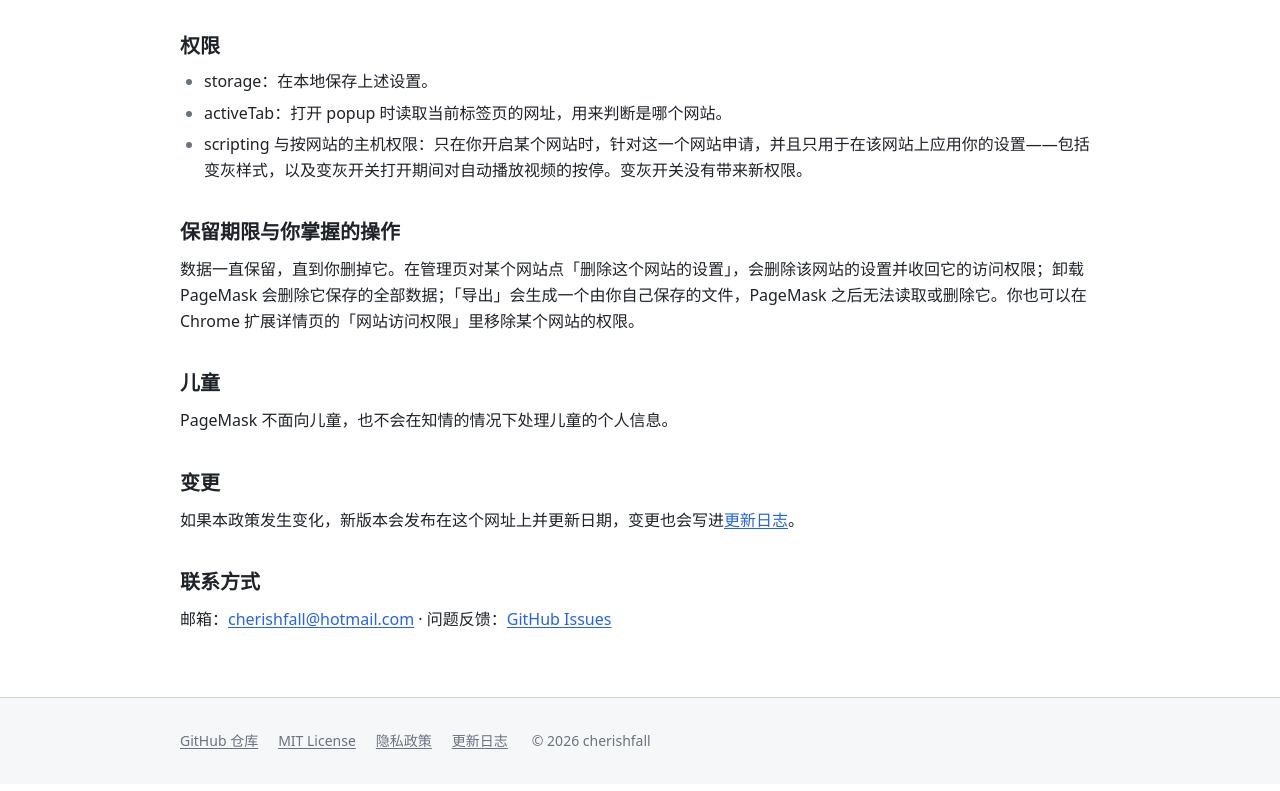
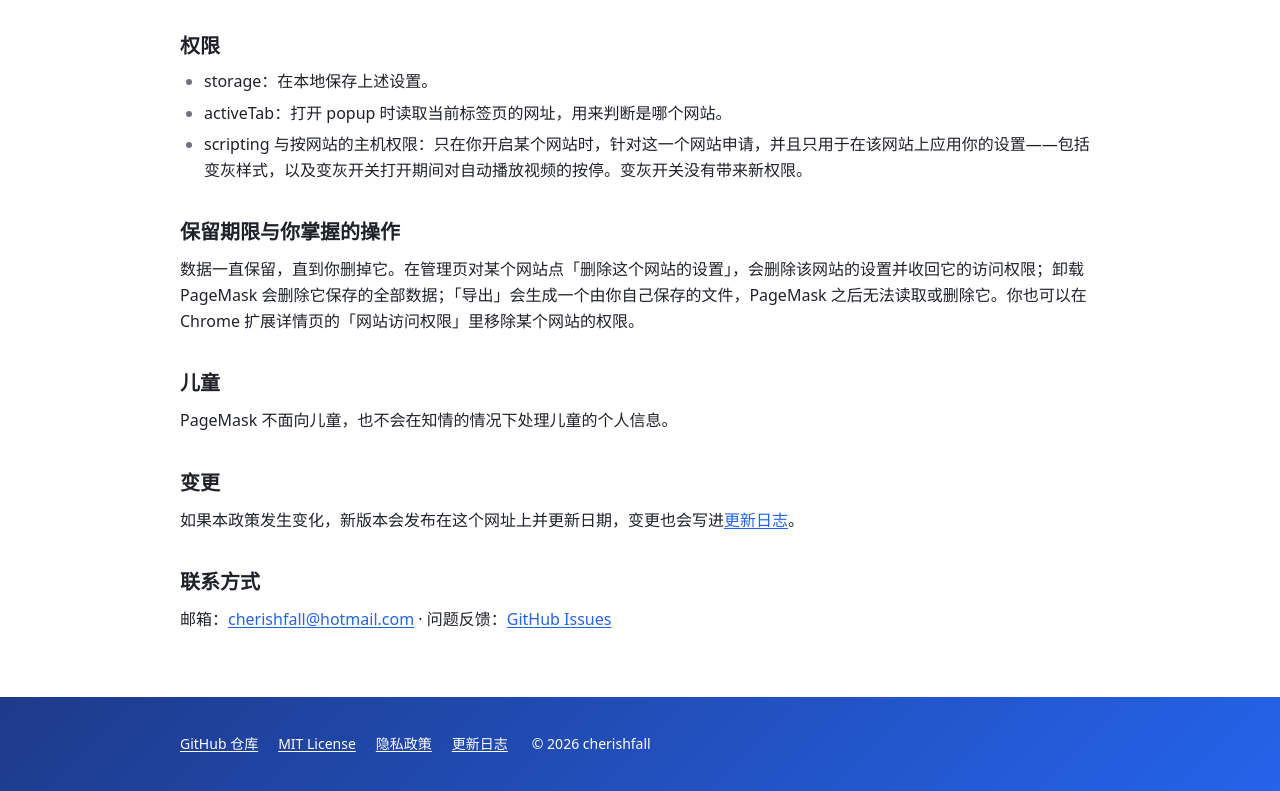
Before and after one commit to cherishfall/cherishfall.github.io, a plain HTML site: page page-mask/privacy.html in a window 1280 px wide. Shown: the part 1197-1988 px from the top of the page. Drawn offline with Linux system fonts and the light colour scheme.

Commit message:
feat: 品牌氛围铺满全页——淡蓝分区带、h2 节奏色条、深蓝品牌页脚（三页统一）
用户反馈「淡蓝只有一小块、整体仍苍白」：
- 分区带从灰底（bg-subtle）换成品牌淡蓝（brand-tint）：整页节奏 = 淡蓝带与
  白底交替（M3 tonal surface；带上的卡片保持白底，GOV.UK 内容区纪律不变）
- 每个区块标题上方加品牌小色条（纯装饰节奏记号）
- 页脚从灰底换成图标深蓝→主蓝渐变块（M3 inverse-surface 思路），三页统一；
  文字全白（白 on #2563eb ≈5.1:1 过 AA），层级靠字号不靠颜色
- 淡蓝带上的次要文字沿用 page-head 口径改 fg 降透明度（muted 贴 AA 线）

新眼睛二轮（6 张亮暗含全页长图，对比度实测）：零硬伤可交付；备注两条
留痕——品牌蓝链接在 tint 上 4.68:1 贴线（日后调色勿再调浅）、首页中段
连续白底属可接受节奏留白。

```diff
--- a/page-mask/privacy.html
+++ b/page-mask/privacy.html
@@ -304,11 +304,12 @@ a, button, summary {
 .link-standalone { display: inline-block; padding: 4px 0; }
 
 /* ── 页脚 ── */
+/* 页脚品牌块：与 index.html 同一份——图标深蓝 → 主蓝的渐变，每页一个有力的品牌收尾。
+   文字全白：白 on #2563eb ≈ 5.1:1（AA），层级靠字号不靠颜色 */
 .site-footer {
-  border-top: 1px solid var(--border);
-  background: var(--bg-subtle);
-  padding-block: 28px;
-  color: var(--muted);
+  background: linear-gradient(135deg, #1e3a8a 0%, #2563eb 100%);
+  padding-block: 32px;
+  color: #ffffff;
   font-size: 14px;
 }
 .site-footer .container {
@@ -328,11 +329,11 @@ a, button, summary {
 .site-footer a {
   display: inline-block;
   padding: 4px 0;
-  color: var(--muted);
+  color: #ffffff;
   text-decoration: underline;
   text-underline-offset: 2px;
 }
-.site-footer a:hover { color: var(--fg); }
+.site-footer a:hover { text-decoration-thickness: 2px; }
 
 /* ── 响应式：360px 起单列 ── */
 @media (max-width: 479px) {
```
Also changed, not shown: page-mask/changelog.html (+7 -6 lines), page-mask/index.html (+23 -7 lines).
